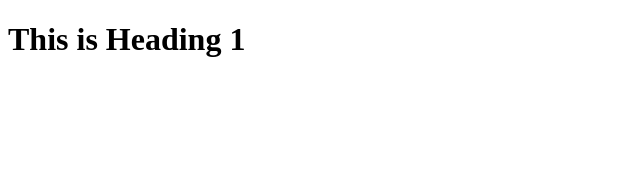
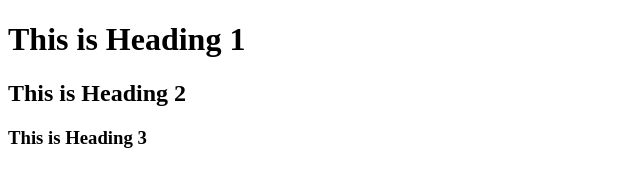
Before and after one commit to Mahdi-Suleiman/HTML5, a plain HTML site: page index.html in a window 1280 px wide. Shown: the whole page, without its empty margins (0-640 px from the left). Drawn offline with Linux system fonts and the light colour scheme.

Commit message:
create heading 2 and 3

```diff
--- a/index.html
+++ b/index.html
@@ -10,6 +10,8 @@
 
 <body>
     <h1>This is Heading 1</h1>
+    <h2>This is Heading 2</h2>
+    <h3>This is Heading 3</h3>
 
 </body>
 
```
